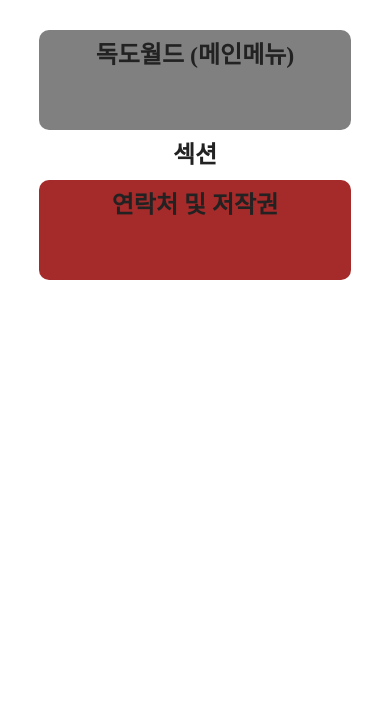
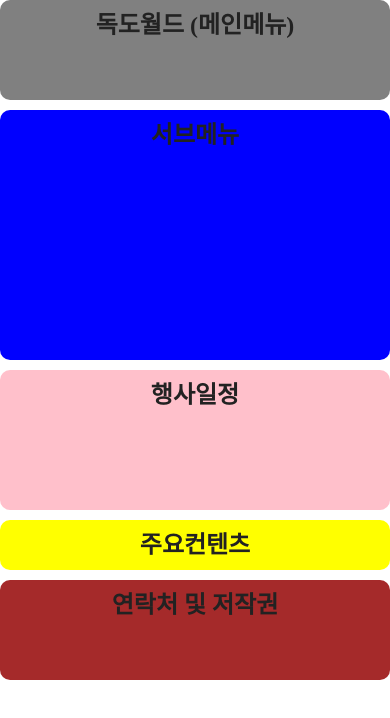
Before and after one commit to kty1210/rwd, a plain HTML site: page index.html in a window 390 px wide. Drawn offline with Linux system fonts and the light colour scheme.

Commit message:
section 작업 완료

```diff
--- a/css/style.css
+++ b/css/style.css
@@ -10,7 +10,7 @@
     /* border: 1px solid #000; */
 }
 
-header, section, footer{
+header, .lnb, .ad, .cont, footer{
     border-radius: 10px;
 }
 
@@ -19,7 +19,53 @@ header{
     background-color:gray;
 }
 
+section{
+    display: flex;
+    justify-content: space-between;
+    margin: 10px 0;
+}
+
+section>.left{
+    width: 25%;
+    height: 400px;
+}
+section>.left>.lnb{
+    height: 250px;
+    margin-bottom: 10px;
+    background-color: blue;
+}
+section>.left>.ad{
+    height: 140px;
+    background-color: pink;
+}
+section>.cont{
+    width: 74%;
+    background-color: yellow;
+}
+
 footer{
     height: 100px;
     background-color: brown;
 }
+
+
+@media screen and (max-width:640px){
+
+    #wrap{
+        width: 100%;
+        margin:0;
+    }
+
+    section{
+        display: block;
+    }
+
+    section>.left{
+        width: 100%;
+    }
+
+    section>.cont{
+        width: 100%;
+        margin-top: 10px;
+    }
+}
--- a/index.html
+++ b/index.html
@@ -10,7 +10,13 @@
 <body>
     <div id="wrap">
         <header>독도월드 (메인메뉴)</header>
-        <section>섹션</section>
+        <section>
+            <article class="left">
+                <div class="lnb">서브메뉴</div>
+                <div class="ad">행사일정</div>
+            </article>
+            <article class="cont">주요컨텐츠</article>
+        </section>
         <footer>연락처 및 저작권</footer>
     </div>
 </body>
```
